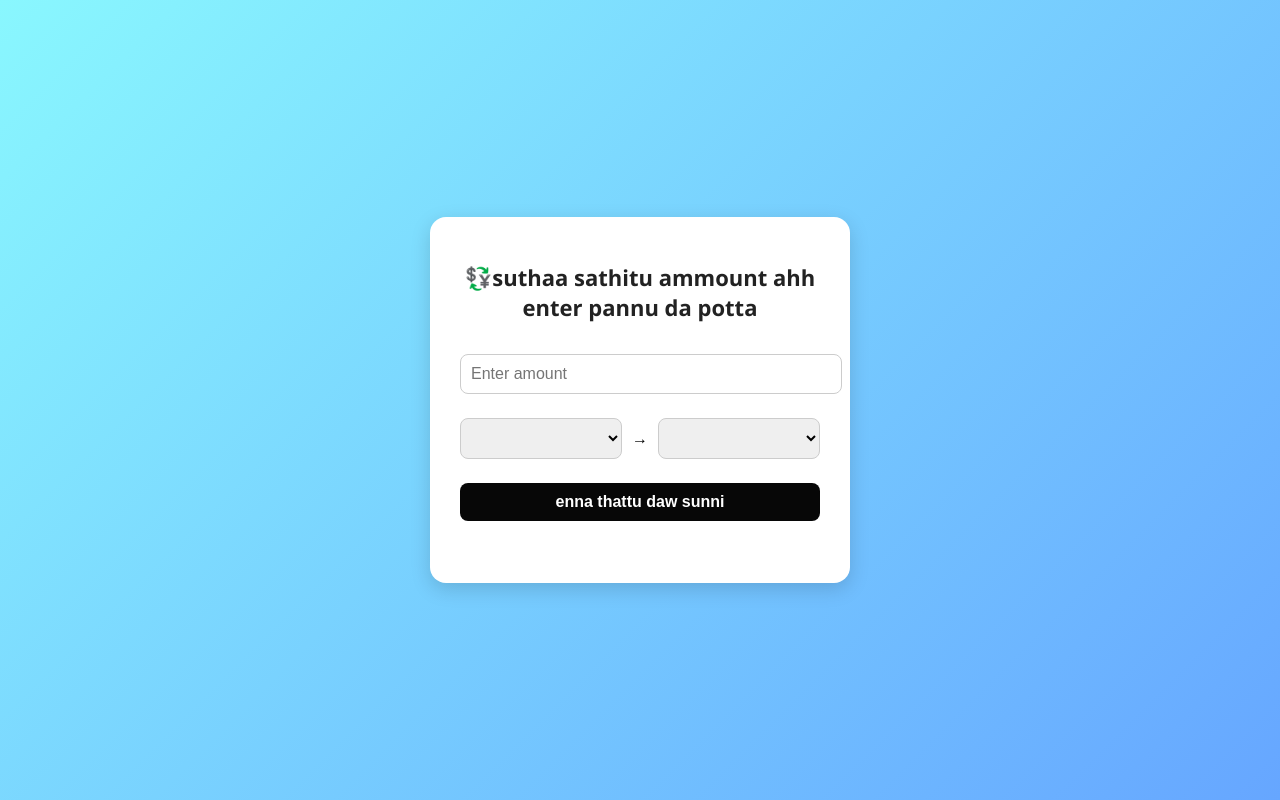
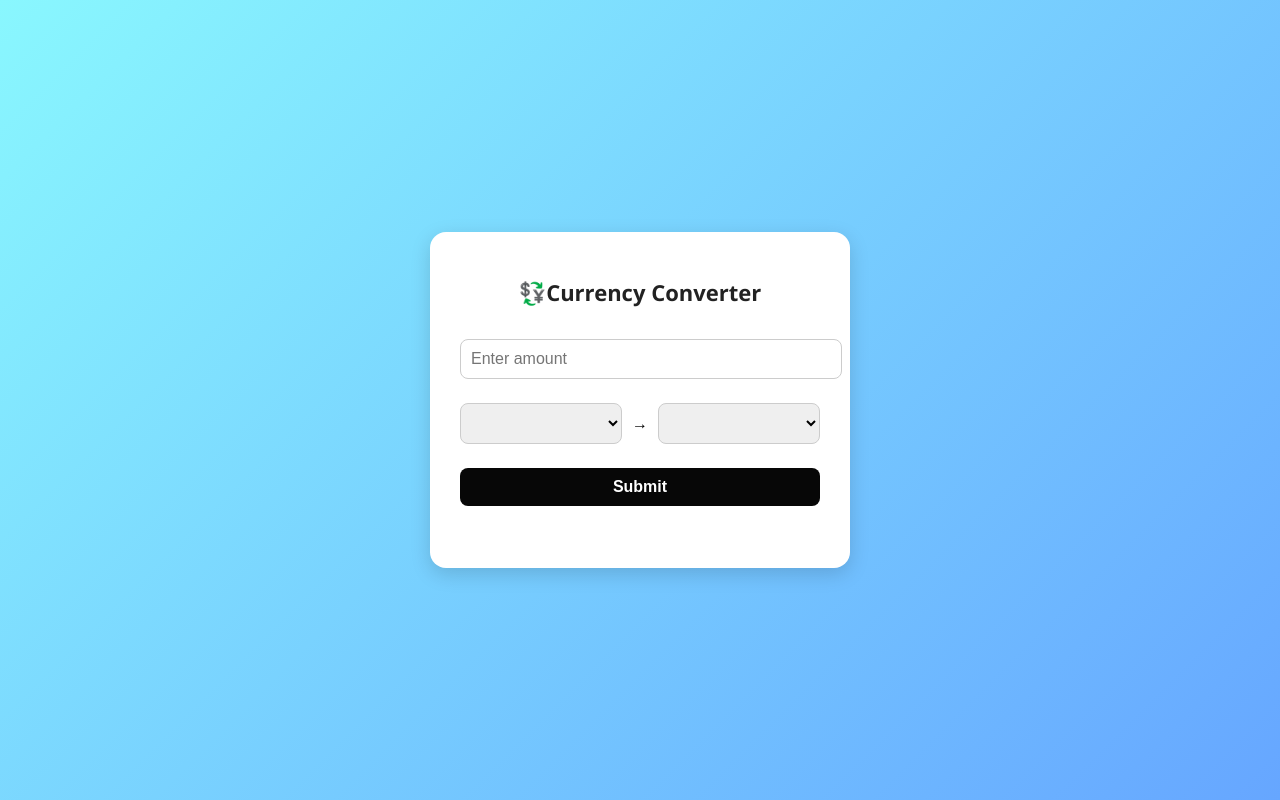
Before and after one commit to Nareshkumar5232/Currency-Converter, a plain HTML site: page index.html in a window 1280 px wide. Drawn offline with Linux system fonts and the light colour scheme.

Commit message:
Update index.html

```diff
--- a/index.html
+++ b/index.html
@@ -8,7 +8,7 @@
 </head>
 <body>
   <div class="container">
-    <h1>💱suthaa sathitu ammount ahh enter pannu da potta</h1>
+    <h1>💱Currency Converter</h1>
 
     <input type="number" id="amount" placeholder="Enter amount" />
 
@@ -18,7 +18,7 @@
       <select id="to"></select>
     </div>
 
-    <button onclick="convertCurrency()">enna thattu daw sunni</button>
+    <button onclick="convertCurrency()">Submit</button>
 
     <div id="result"></div>
     <div id="rate"></div>
```
